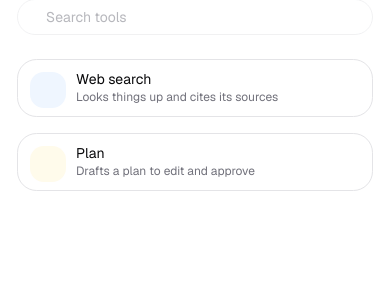
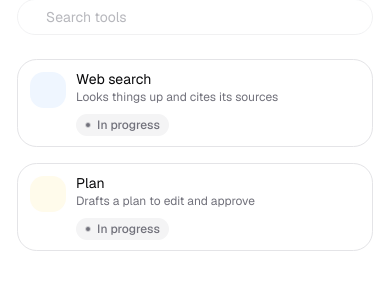
Before and after one commit to aiellie/chat, a Next.js app: page /tools in a window 390 px wide. Shown: the part 157-446 px from the top of the page. Built offline with nearby package versions, Linux system fonts and the light colour scheme; no server answers; some icons are missing.

Commit message:
feat(tools): mark each tool in progress on its row

```diff
--- a/app/tools/page.tsx
+++ b/app/tools/page.tsx
@@ -12,6 +12,7 @@ import { HugeiconsIcon, type IconSvgElement } from "@hugeicons/react"
 import { cn } from "cn"
 
 import { ToolDetails } from "@/components/tool-details"
+import { Status, StatusIndicator, StatusLabel } from "@/components/ui/status"
 import {
   InputGroup,
   InputGroupAddon,
@@ -75,7 +76,8 @@ function ToolRow({ tool }: { tool: ToolEntry }) {
           className="size-5"
         />
       </ItemMedia>
-      <ItemContent>
+      <ItemContent className="min-w-0 gap-2">
+        <div className="flex min-w-0 flex-col">
           <ItemTitle>
             <button
               type="button"
@@ -86,8 +88,13 @@ function ToolRow({ tool }: { tool: ToolEntry }) {
             </button>
           </ItemTitle>
           <ItemDescription>{tool.summary}</ItemDescription>
+        </div>
+        <Status variant="muted">
+          <StatusIndicator />
+          <StatusLabel>{tool.status}</StatusLabel>
+        </Status>
       </ItemContent>
-      <ItemActions className="relative z-10">
+      <ItemActions className="relative z-10 self-start">
         <ToolDetails tool={tool} open={open} onOpenChange={setOpen} />
       </ItemActions>
     </Item>
--- a/components/aiellie/plan-review.tsx
+++ b/components/aiellie/plan-review.tsx
@@ -190,7 +190,7 @@ const altKey = () =>
 // a plan turns editable or settles. Its border shows on hover and focus.
 // Inputs under 16px make iOS zoom in, so a phone gets the larger size.
 const box =
-  "rounded-sm border border-transparent px-1.5 py-0.5 text-base md:text-sm"
+  "rounded-sm border border-transparent px-1.5 py-0.5 text-base text-sm"
 
 function PlanField({ className, ...props }: React.ComponentProps<"textarea">) {
   return (
@@ -488,7 +488,7 @@ function PlanReview({
             >
               <span
                 aria-hidden
-                className="w-5 shrink-0 border border-transparent py-0.5 text-end text-base text-muted-foreground tabular-nums md:text-sm"
+                className="w-5 shrink-0 border border-transparent py-0.5 text-end text-base text-muted-foreground tabular-nums text-sm"
               >
                 {index + 1}
               </span>
--- a/components/ui/status.tsx
+++ b/components/ui/status.tsx
@@ -12,6 +12,8 @@ const statusVariants = cva(
         success: "border-success/5 bg-success/4 text-success",
         destructive: "border-destructive/5 bg-destructive/4 text-destructive",
         live: "border-live/5 bg-live/4 text-live",
+        // Pending, queued, draft, idle: no hue of its own.
+        muted: "border-transparent bg-muted text-muted-foreground",
       },
     },
     defaultVariants: {
--- a/lib/tools/catalog.ts
+++ b/lib/tools/catalog.ts
@@ -22,6 +22,8 @@ type ToolEntry = {
   view?: string
   /** Offered above the composer in a new chat, and sent as written. */
   suggestion: string
+  /** Where the work on it stands, as the badge on its row. */
+  status: "In progress"
 }
 
 const TOOLS: ToolEntry[] = [
@@ -38,6 +40,7 @@ const TOOLS: ToolEntry[] = [
     definition: "lib/tools/search.ts",
     view: "components/aiellie/web-search.tsx",
     suggestion: "Search the web for this week's AI news",
+    status: "In progress",
   },
   {
     id: "plan",
@@ -49,6 +52,7 @@ const TOOLS: ToolEntry[] = [
     definition: "lib/tools/plan.ts",
     view: "components/aiellie/plan-review.tsx",
     suggestion: "Make a plan to launch a portfolio site",
+    status: "In progress",
   },
 ]
 
```
Lines whose indentation alone changed are shown as unchanged.
